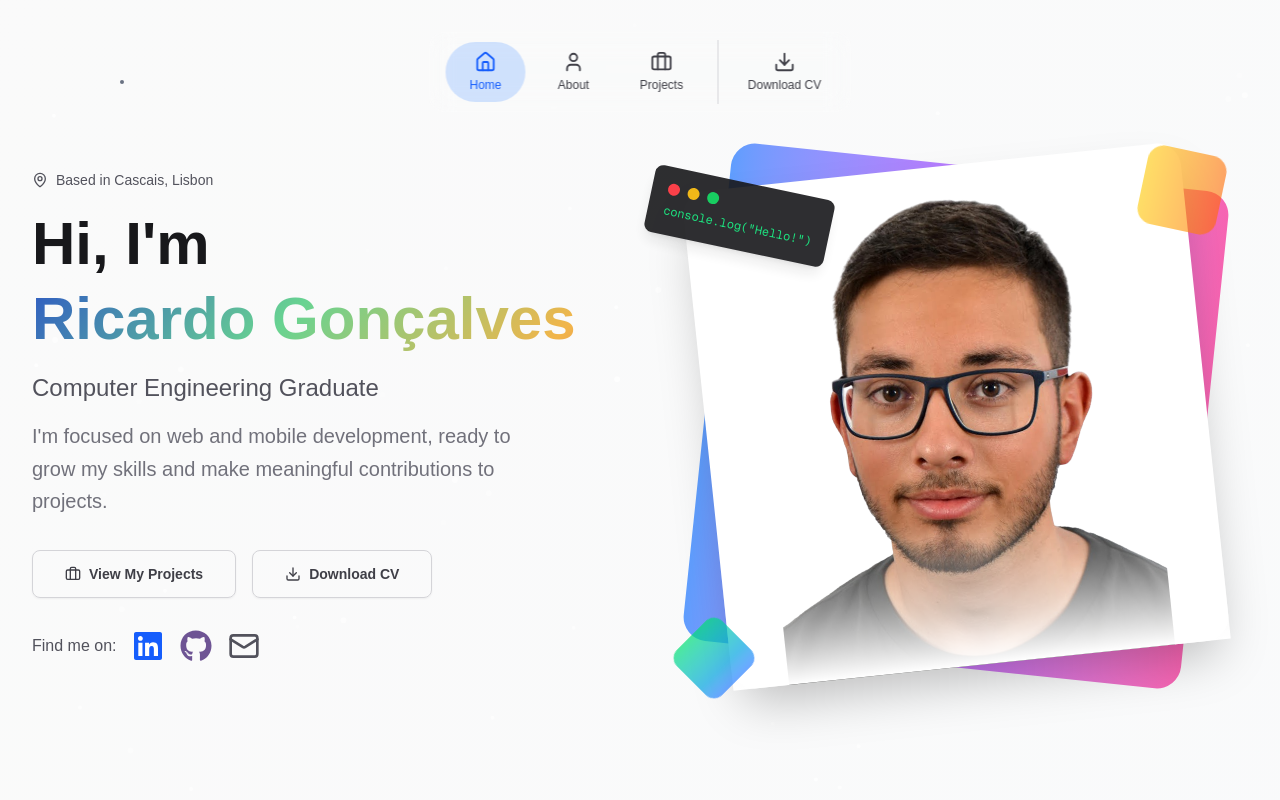
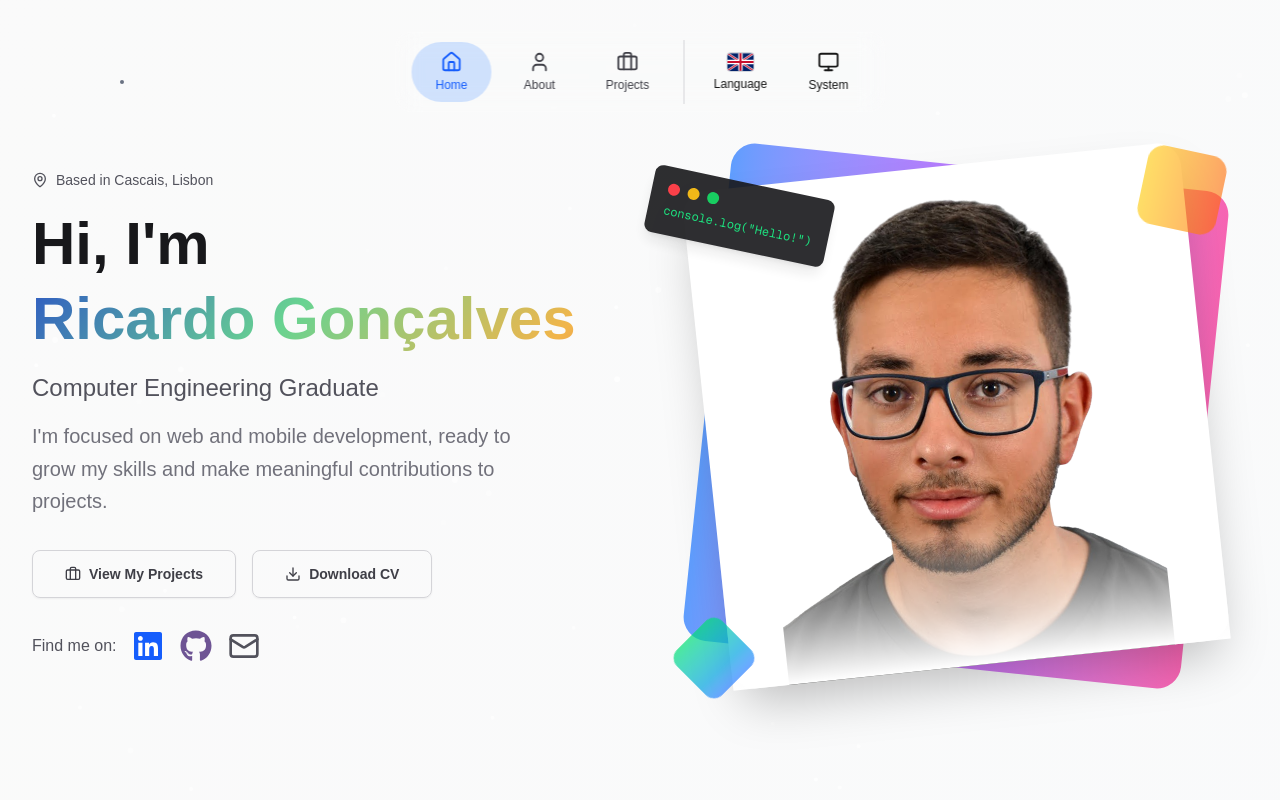
Before and after one commit to ric2003/Portfolio, a Next.js app: page / in a window 1280 px wide. Shown: the top 800 px of the page. Built offline with nearby package versions, Linux system fonts and the light colour scheme.

Commit message:
Add language and theme toggle components

```diff
--- a/package.json
+++ b/package.json
@@ -19,6 +19,7 @@
     "lucide-react": "^0.525.0",
     "motion": "^12.23.6",
     "next": "15.4.2",
+    "next-intl": "^4.3.4",
     "next-themes": "^0.4.6",
     "react": "19.1.0",
     "react-dom": "19.1.0",
--- a/src/app/page.tsx
+++ b/src/app/page.tsx
@@ -10,6 +10,8 @@ import { MagicCard } from "@/components/magicui/magic-card";
 import { Particles } from "@/components/magicui/particles";
 import { InteractiveHoverButton } from "@/components/magicui/interactive-hover-button";
 import { FaLinkedin, FaGithub } from 'react-icons/fa';
+import { ThemeToggle } from "@/components/ui/theme-toggle";
+import { LanguageToggle } from "@/components/ui/language-toggle";
 
 
 const techStack = [
@@ -40,6 +42,7 @@ const navigationItems = [
 export default function Home() {
   const [activeSection, setActiveSection] = useState('hero');
   const [aboutVisible, setAboutVisible] = useState(false);
+  const [language, setLanguage] = useState<'EN' | 'PT'>('EN');
 
   useEffect(() => {
     const sections = ['hero', 'about', 'projects'];
@@ -126,18 +129,18 @@ export default function Home() {
           {/* Separator */}
           <div className="h-16 w-px bg-zinc-300 dark:bg-zinc-600 mx-2" />
 
-          {/* Download CV Button */}
-          <DockIcon
-            className="text-zinc-700 dark:text-zinc-300 hover:text-blue-600 dark:hover:text-blue-400 hover:bg-blue-50 dark:hover:bg-blue-950/20 transition-all duration-300 group relative min-w-[100px]"
-          >
-            <div className="flex flex-col items-center justify-center gap-1 px-2 py-1">
-              <Download size={22} />
-              <span className="text-xs font-medium whitespace-nowrap">Download CV</span>
+          {/* Language Toggle */}
+          <DockIcon className="min-w-[80px] cursor-pointer group relative">
+            <LanguageToggle language={language} setLanguage={setLanguage} />
+            <div className="absolute -bottom-12 left-1/2 transform -translate-x-1/2 bg-zinc-900 dark:bg-zinc-700 text-white text-xs px-2 py-1 rounded opacity-0 group-hover:opacity-100 transition-opacity duration-200 pointer-events-none whitespace-nowrap">
+              Switch to {language === 'EN' ? 'PT' : 'EN'}
             </div>
-
-            {/* Tooltip */}
+          </DockIcon>
+          {/* Theme Toggle */}
+          <DockIcon className="min-w-[80px] cursor-pointer group relative">
+            <ThemeToggle />
             <div className="absolute -bottom-12 left-1/2 transform -translate-x-1/2 bg-zinc-900 dark:bg-zinc-700 text-white text-xs px-2 py-1 rounded opacity-0 group-hover:opacity-100 transition-opacity duration-200 pointer-events-none whitespace-nowrap">
-              Download CV
+              Theme
             </div>
           </DockIcon>
         </Dock>
--- /dev/null
+++ b/src/components/ui/language-toggle.tsx
@@ -0,0 +1,59 @@
+"use client";
+
+import { useState } from "react";
+
+const FlagSVG = ({ language }: { language: "EN" | "PT" }) => {
+    if (language === "EN") {
+      return (
+        <svg
+          width="28"
+          height="20"
+          viewBox="0 0 24 16"
+          className="rounded-sm border border-gray-300"
+        >
+          <rect width="28" height="20" fill="#012169" />
+          <path d="M0 0l24 16M24 0L0 16" stroke="#fff" strokeWidth="2" />
+          <path d="M0 0l24 16M24 0L0 16" stroke="#C8102E" strokeWidth="1" />
+          <path d="M12 0v16M0 8h24" stroke="#fff" strokeWidth="4" />
+          <path d="M12 0v16M0 8h24" stroke="#C8102E" strokeWidth="2" />
+        </svg>
+      );
+    }
+
+    return (
+      <svg
+        width="28"
+        height="20"
+        viewBox="0 0 24 16"
+        className="rounded-sm border border-gray-300"
+      >
+        <rect width="11.2" height="20" fill="#046A38" />
+        <rect x="11.2" width="12.8" height="20" fill="#DA020E" />
+        <circle
+          cx="9.6"
+          cy="8"
+          r="3"
+          fill="#FFDD00"
+          stroke="#046A38"
+          strokeWidth="0.5"
+        />
+      </svg>
+    );
+  };
+
+export function LanguageToggle({ language, setLanguage }: { language: 'EN' | 'PT', setLanguage: (lang: 'EN' | 'PT') => void }) {
+  const nextLanguage = language === 'EN' ? 'PT' : 'EN';
+  return (
+    <div
+      className="flex flex-col items-center justify-center gap-1 px-2 py-1 cursor-pointer transition-all duration-300"
+      onClick={() => setLanguage(nextLanguage)}
+      title={`Switch to ${nextLanguage}`}
+    >
+      <div className="transition-transform duration-300 hover:scale-110 text-2xl">
+      {/* <span className="absolute right-0 text-xs font-medium whitespace-nowrap">{language}</span> */}
+        <FlagSVG language={language} />
+      </div>
+      <p className="text-xs font-medium whitespace-nowrap">{language=="EN"?"Language":"Idioma"}</p>
+    </div>
+  );
+}
```
